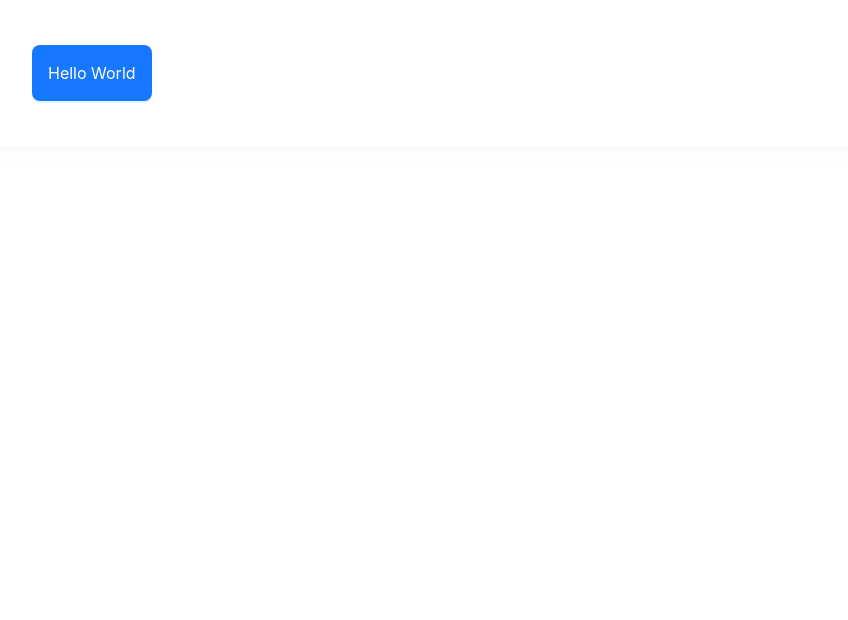
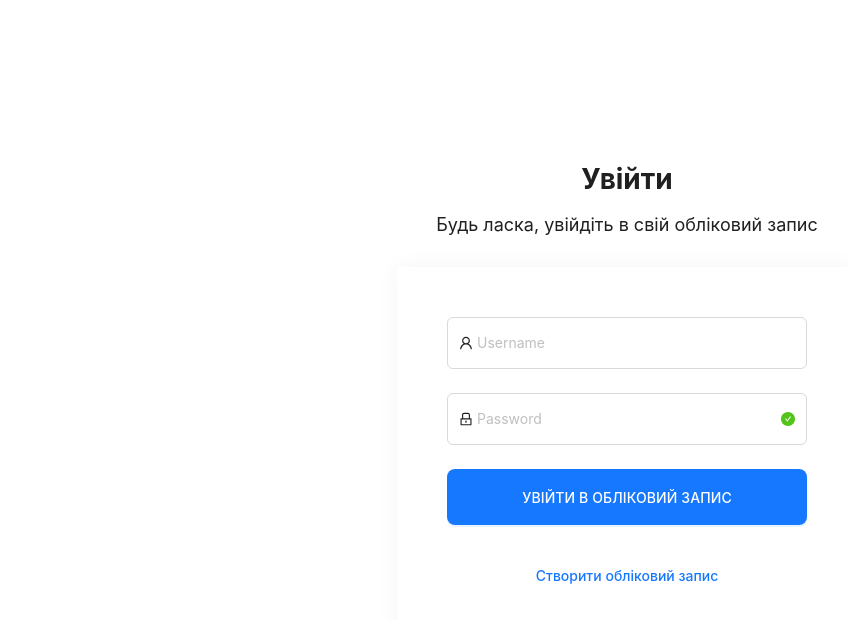
Before and after one commit to SofienkoDV/Voice-of-friends, a React (Create React App) app: page / in a window 1280 px wide. Shown: the top 620 px of the page, without its empty margins (13-861 px from the left). Built offline with nearby package versions, Linux system fonts and the light colour scheme.

Commit message:
Created an authorization form

```diff
--- a/package.json
+++ b/package.json
@@ -11,6 +11,7 @@
     "node-sass": "7.0.3",
     "react": "18.2.0",
     "react-dom": "18.2.0",
+    "react-router-dom": "6.9.0",
     "react-scripts": "5.0.1",
     "web-vitals": "2.1.4"
   },
--- a/src/App.js
+++ b/src/App.js
@@ -1,13 +1,12 @@
-import { Button, Block } from "./components";
+import { Auth } from "./pages";
+import { Routes, Route } from "react-router-dom";
 
 function App() {
   return (
-    <div className="App">
-      <Block>
-        <Button type="primary" size="large">
-          Hello World
-        </Button>
-      </Block>
+    <div className="wrapper">
+      <Routes>
+        <Route path="/" element={<Auth />} />
+      </Routes>
     </div>
   );
 }
--- a/src/index.js
+++ b/src/index.js
@@ -1,11 +1,14 @@
 import React from "react";
 import ReactDOM from "react-dom/client";
+import App from "./App";
+import { BrowserRouter } from "react-router-dom";
 import "./styles/index.scss";
-import App from "./App";
 
 const root = ReactDOM.createRoot(document.getElementById("root"));
 root.render(
   <React.StrictMode>
-    <App />
+    <BrowserRouter>
+      <App />
+    </BrowserRouter>
   </React.StrictMode>
 );
--- /dev/null
+++ b/src/modules/LoginForm/components/LoginForm.jsx
@@ -0,0 +1,59 @@
+import { LockOutlined, UserOutlined } from "@ant-design/icons";
+import { Form, Input } from "antd";
+import { Button, Block } from "../../../components";
+import { Link } from "react-router-dom";
+
+function LoginForm() {
+  const onFinish = (values) => {
+    console.log("Received values of form: ", values);
+  };
+
+  return (
+    <>
+      <div className="auth__top">
+        <h2>Увійти</h2>
+        <p>Будь ласка, увійдіть в свій обліковий запис</p>
+      </div>
+      <Block>
+        <Form
+          name="normal_login"
+          className="login-form"
+          initialValues={{
+            remember: true,
+          }}
+          onFinish={onFinish}
+        >
+          <Form.Item name="username">
+            <Input
+              prefix={<UserOutlined className="site-form-item-icon" />}
+              placeholder="Username"
+              className="login-form__input"
+            />
+          </Form.Item>
+          <Form.Item validateStatus="success" hasFeedback name="password">
+            <Input
+              prefix={<LockOutlined className="site-form-item-icon" />}
+              type="password"
+              placeholder="Password"
+              className="login-form__input"
+            />
+          </Form.Item>
+
+          <Form.Item>
+            <Button type="primary" htmlType="submit" size="large">
+              Увійти в обліковий запис
+            </Button>
+          </Form.Item>
+
+          <Form.Item>
+            <Link className="login-form__register-link" to="/register">
+              Створити обліковий запис
+            </Link>
+          </Form.Item>
+        </Form>
+      </Block>
+    </>
+  );
+}
+
+export default LoginForm;
--- /dev/null
+++ b/src/modules/LoginForm/containers/LoginForm.js
@@ -0,0 +1,3 @@
+import LoginForm from "../components/LoginForm";
+
+export default LoginForm;
--- /dev/null
+++ b/src/modules/LoginForm/index.js
@@ -0,0 +1,3 @@
+import LoginForm from "./containers/LoginForm";
+
+export default LoginForm;
--- /dev/null
+++ b/src/modules/index.js
@@ -0,0 +1 @@
+export { default as LoginForm } from "./LoginForm/containers/LoginForm";
--- /dev/null
+++ b/src/pages/Auth/Auth.jsx
@@ -0,0 +1,15 @@
+import { LoginForm } from "../../modules";
+
+import "./Auth.scss";
+
+function Auth() {
+  return (
+    <section className="auth">
+      <div className="auth__content">
+        <LoginForm />
+      </div>
+    </section>
+  );
+}
+
+export default Auth;
--- /dev/null
+++ b/src/pages/Auth/Auth.scss
@@ -0,0 +1,49 @@
+.auth {
+  display: flex;
+  justify-content: center;
+  align-items: center;
+  height: 100vh;
+
+  &__top {
+    text-align: center;
+    margin-bottom: 2rem;
+
+    h2 {
+      font-size: 28px;
+      font-weight: 700;
+      margin-bottom: 1rem;
+    }
+
+    p {
+      font-size: 18px;
+      font-weight: 400;
+      margin-bottom: 2rem;
+    }
+  }
+
+  .button {
+    text-transform: uppercase;
+    font-weight: 500;
+    font-size: 14px;
+    letter-spacing: 0.1px;
+    width: 100%;
+  }
+
+  .block {
+    width: 360px;
+    padding: 50px;
+  }
+}
+
+.login-form {
+  &__input {
+    line-height: 3 !important;
+  }
+
+  &__register-link {
+    text-align: center;
+    margin-top: 1rem;
+    display: block;
+    font-weight: 500;
+  }
+}
--- /dev/null
+++ b/src/pages/index.js
@@ -0,0 +1 @@
+export { default as Auth } from "./Auth/Auth";
--- a/src/styles/index.scss
+++ b/src/styles/index.scss
@@ -1,13 +1,16 @@
+html,
+body,
+#root,
+#wrapper {
+  height: 100%;
+  color: #202020;
+}
+
 body {
   margin: 0;
-  font-family: -apple-system, BlinkMacSystemFont, 'Segoe UI', 'Roboto', 'Oxygen',
-    'Ubuntu', 'Cantarell', 'Fira Sans', 'Droid Sans', 'Helvetica Neue',
+  font-family: -apple-system, BlinkMacSystemFont, "Segoe UI", "Roboto", "Oxygen",
+    "Ubuntu", "Cantarell", "Fira Sans", "Droid Sans", "Helvetica Neue",
     sans-serif;
   -webkit-font-smoothing: antialiased;
   -moz-osx-font-smoothing: grayscale;
 }
-
-code {
-  font-family: source-code-pro, Menlo, Monaco, Consolas, 'Courier New',
-    monospace;
-}
```
Also changed, not shown: 1 other file (tests, documents, lock files or other folders).
